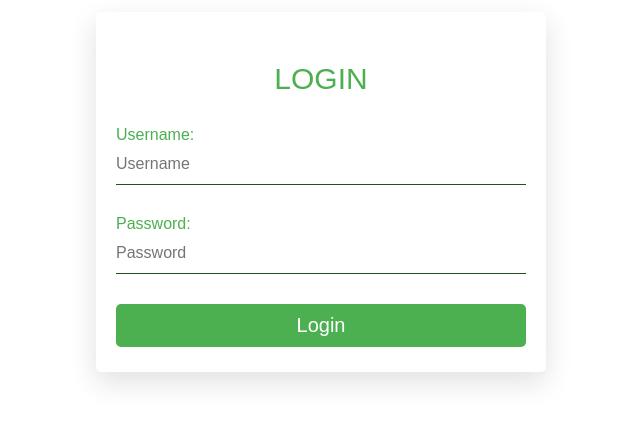
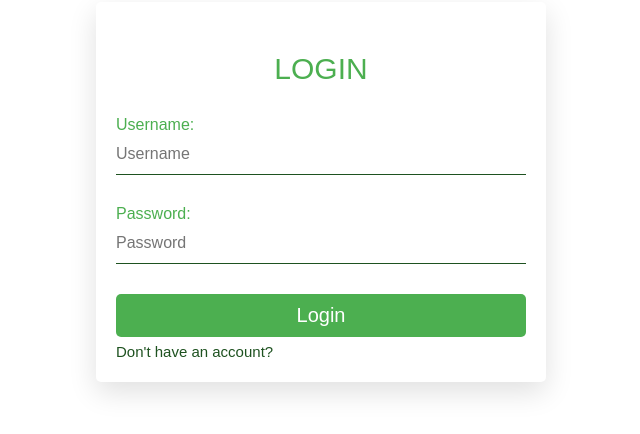
Before and after one commit to markussika/todo_lapsins, a PHP site: page /login in a window 1280 px wide. Shown: the part 18-452 px from the top of the page, without its empty margins (319-959 px from the left). Run offline with PHP 8.4, Linux system fonts and the light colour scheme.

Commit message:
donthaveanacount?
.

```diff
--- a/App/views/login.view.php
+++ b/App/views/login.view.php
@@ -28,8 +28,7 @@
   <?php } ?>
         <input name="password" type="password" placeholder="Password" id="password">
         <input type="submit" name="login-btn" value="Login">
-
-
+        <a href="/register">Don't have an account?</a>
     </form>
     </div>
 
--- a/App/views/register.view.php
+++ b/App/views/register.view.php
@@ -28,7 +28,6 @@
   <?php } ?>
         <input name="password" type="password" placeholder="Password" id="password">
         <input type="submit" name="login-btn" value="Register">
-
     </form>
     </div>
 
```
